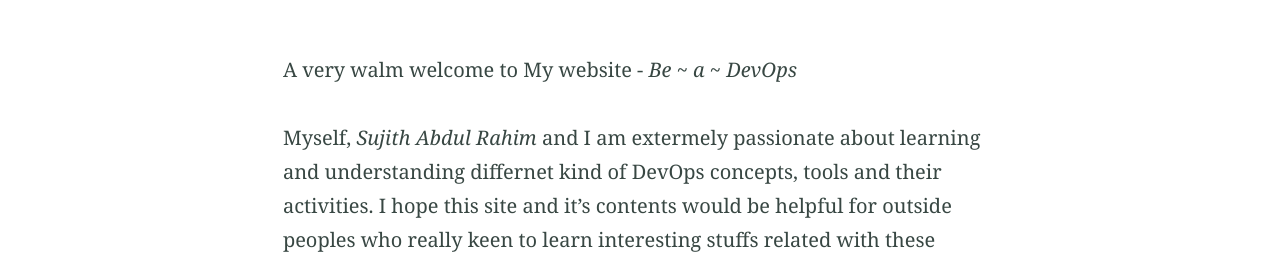
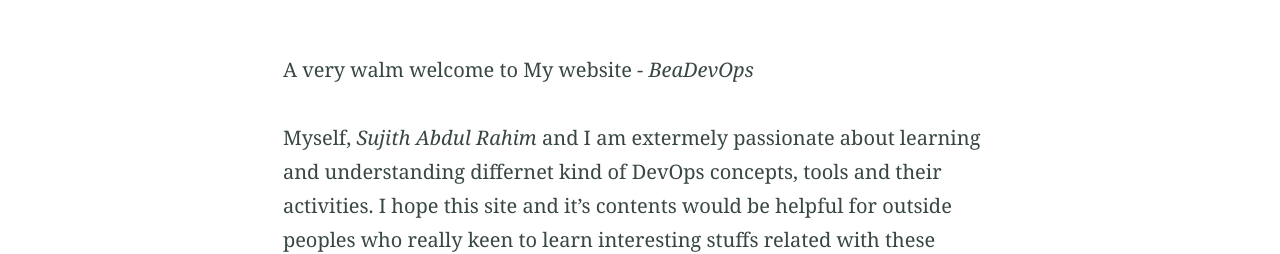
Before and after one commit to sujiar37/beadevops, a Jekyll site: the page built from index.md, in a window 1280 px wide. Shown: the part 424-678 px from the top of the page. Built offline with Jekyll 4.4.1, drawn with Linux system fonts in a browser that asks for light colours; our own code applies the rules of GitHub Pages for plain Markdown files.

Commit message:
index.md

```diff
--- a/index.md
+++ b/index.md
@@ -7,7 +7,7 @@ feature_image: "https://images.unsplash.com/photo-1438480478735-3234e63615bb?ixl
 excerpt: "BeaDevOps would be helpful for someone who really keen to learn new tecnhnologies which demands in most IT sectors."
 ---
 
-A very walm welcome to My website - *Be* ~ *a* ~ *DevOps*
+A very walm welcome to My website - *BeaDevOps*
 
 Myself, *Sujith Abdul Rahim* and I am extermely passionate about learning and understanding differnet kind of DevOps concepts, tools and their activities. I hope this site and it's contents would be helpful for outside peoples who really keen to learn interesting stuffs related with these technolgies. More over, I love knowledge sharing and writing such tutorials helps me to get more deeper understanding about these topics. This site has been built through *[Jkeyll](https://jekyllrb.com/)* running under *[Containers](https://www.docker.com/)* and contents are hosted in [Github](https://github.com/sujiar37/beadevops). Happy Learning ~ *A fan boy of Linux & OpenSource*
 
```
